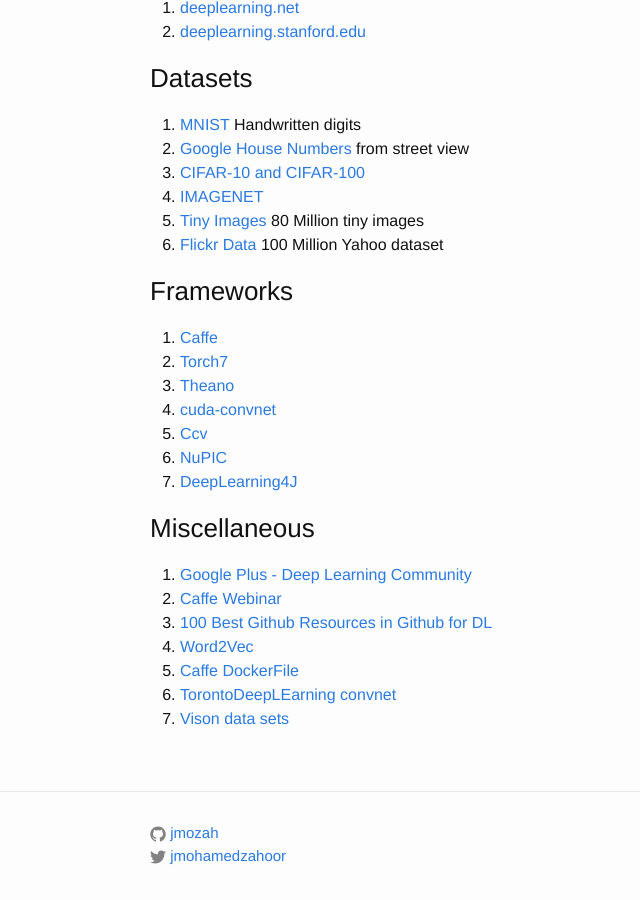
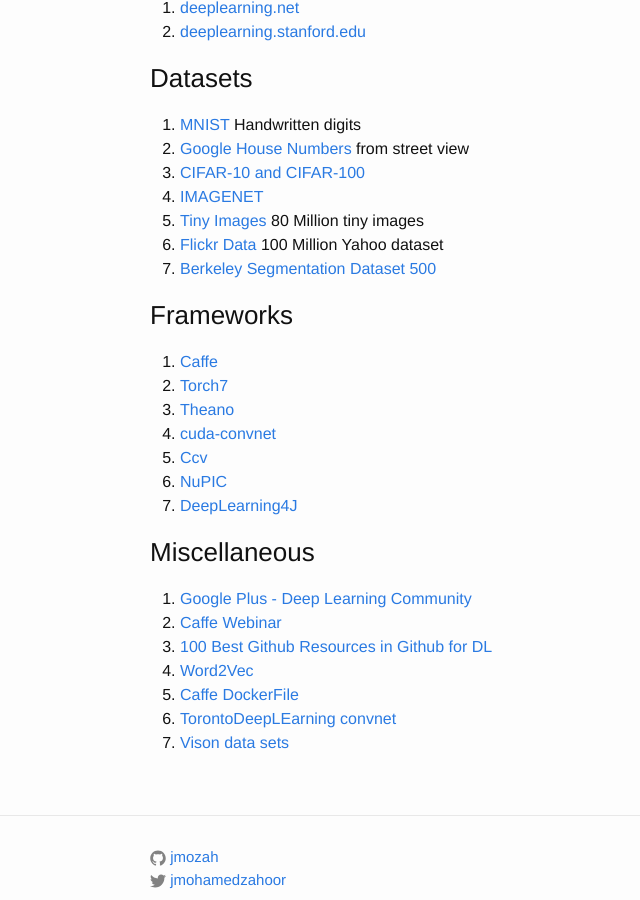
Before and after one commit to jmozah/jmozah.github.io, a Jekyll site: the page built from about.md, in a window 1280 px wide and 900 px high, scrolled down 1230 px. Shown: the whole window, without its empty margins (120-760 px from the left). Built offline with Jekyll 4.4.1, drawn with Linux system fonts in a browser that asks for light colours.

Commit message:
added some more datasets

```diff
--- a/about.md
+++ b/about.md
@@ -60,6 +60,7 @@ Following is a growing list of some of the materials available i found on the we
 4. [IMAGENET](http://www.image-net.org/)
 5. [Tiny Images](http://groups.csail.mit.edu/vision/TinyImages/) 80 Million tiny images
 6. [Flickr Data](http://yahoolabs.tumblr.com/post/89783581601/one-hundred-million-creative-commons-flickr-images) 100 Million Yahoo dataset
+7. [Berkeley Segmentation Dataset 500](http://www.eecs.berkeley.edu/Research/Projects/CS/vision/bsds/)
 
 
 ### Frameworks
```
Also changed, not shown: 2 other files.
